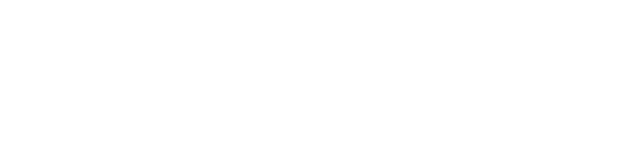
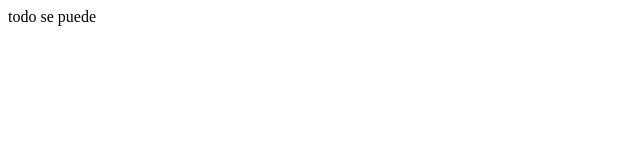
Before and after one commit to oskaracho/prueba, a plain HTML site: page index.html in a window 1280 px wide. Shown: the whole page, without its empty margins (0-640 px from the left). Drawn offline with Linux system fonts and the light colour scheme.

Commit message:
commit done 2

```diff
--- a/index.html
+++ b/index.html
@@ -5,6 +5,6 @@
     <title>Vamos todavia</title>
 </head>
 <body>
-
+todo se puede
 </body>
 </html>
```
